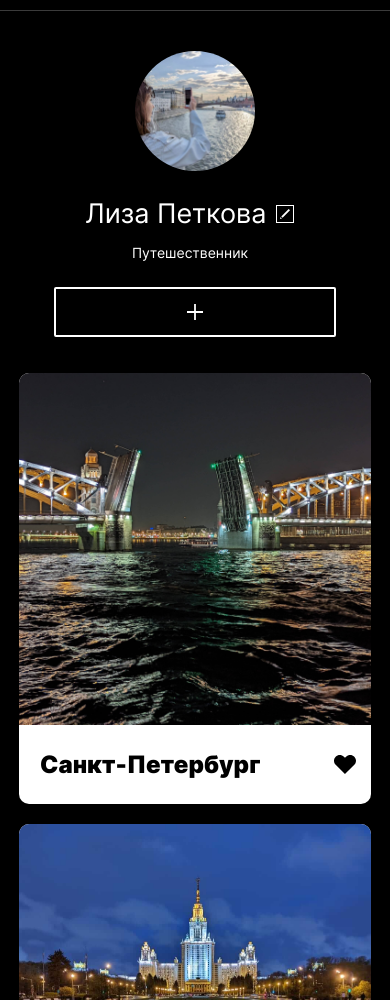
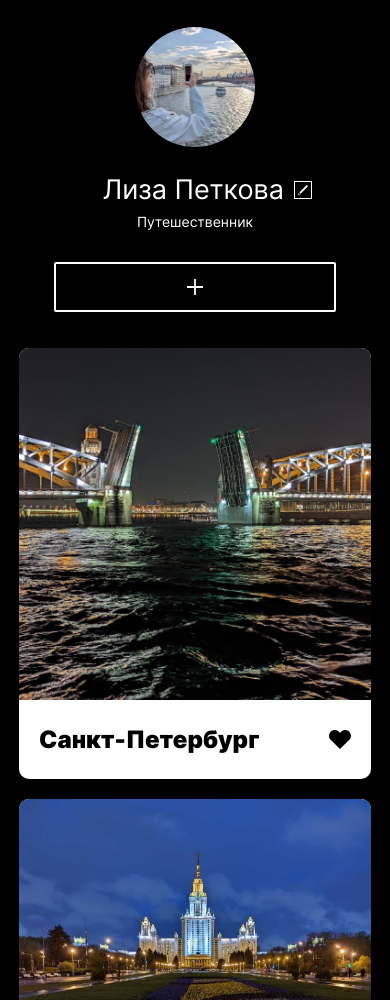
Before and after one commit to lizaelkina/mesto-project-bootcamp, a plain HTML site: page index.html in a window 390 px wide. Shown: the part 100-1100 px from the top of the page. Drawn offline with Linux system fonts and the light colour scheme.

Commit message:
style: изменить отступы, учитывая perfect pixel

```diff
--- a/blocks/content/__gallery/content__gallery.css
+++ b/blocks/content/__gallery/content__gallery.css
@@ -2,7 +2,7 @@
   margin-bottom: 66px;
 }
 
-@media (max-width: 320px) {
+@media (max-width: 540px) {
   .content__gallery {
     margin-bottom: 48px;
   }
--- a/blocks/footer/footer.css
+++ b/blocks/footer/footer.css
@@ -9,7 +9,7 @@
   -moz-osx-font-smoothing: grayscale;
 }
 
-@media (max-width: 320px) {
+@media (max-width: 540px) {
   .footer {
     font-size: 14px;
     line-height: 17px;
--- a/blocks/gallery/__caption/gallery__caption.css
+++ b/blocks/gallery/__caption/gallery__caption.css
@@ -1,8 +1,7 @@
 .gallery__caption {
   height: 79px;
   box-sizing: border-box;
-  padding-left: 21px;
-  padding-right: 15px;
+  padding: 0 20px 0;
   display: flex;
   justify-content: space-between;
   align-items: center;
--- a/blocks/gallery/__like/gallery__like.css
+++ b/blocks/gallery/__like/gallery__like.css
@@ -7,6 +7,6 @@
   background-color: transparent;
   background-image: url(../../../images/like.svg);
   background-position: center;
-  background-size: cover;
+  background-size: 22px 19px;
   background-repeat: no-repeat;
 }
--- a/blocks/logo/logo.css
+++ b/blocks/logo/logo.css
@@ -5,7 +5,7 @@
   display: block;
 }
 
-@media (max-width: 320px) {
+@media (max-width: 540px) {
   .logo {
     width: 103.74px;
     height: 24.4px;
--- a/blocks/page/__footer/page__footer.css
+++ b/blocks/page/__footer/page__footer.css
@@ -9,7 +9,7 @@
   }
 }
 
-@media (max-width: 320px) {
+@media (max-width: 540px) {
   .page__footer {
     margin-bottom: 36px;
   }
--- a/blocks/page/__header/page__header.css
+++ b/blocks/page/__header/page__header.css
@@ -2,7 +2,7 @@
   margin: 45px 0 40px;
 }
 
-@media (max-width: 320px) {
+@media (max-width: 540px) {
   .page__header {
     margin: 28px 0 42px;
   }
--- a/blocks/popup/__btn-close/popup__btn-close.css
+++ b/blocks/popup/__btn-close/popup__btn-close.css
@@ -14,8 +14,9 @@
   background-repeat: no-repeat;
 }
 
-@media (max-width: 540px) {
+@media (max-width: 720px) {
   .popup__btn-close {
+    top: -37px;
     right: 0;
     max-width: 20px;
     background-size: 20px 20px;
--- a/blocks/popup/__btn-save/popup__btn-save.css
+++ b/blocks/popup/__btn-save/popup__btn-save.css
@@ -31,7 +31,7 @@
 }
 
 
-@media (max-width: 320px) {
+@media (max-width: 540px) {
   .popup__btn-save {
     max-width: 238px;
     min-height: 46px;
--- a/blocks/popup/__form/popup__form.css
+++ b/blocks/popup/__form/popup__form.css
@@ -10,7 +10,7 @@
   gap: 30px;
 }
 
-@media (max-width: 320px) {
+@media (max-width: 540px) {
   .popup__form {
     padding-bottom: 45px;
   }
--- a/blocks/popup/__title/popup__title.css
+++ b/blocks/popup/__title/popup__title.css
@@ -18,7 +18,7 @@
   }
 }
 
-@media (max-width: 320px) {
+@media (max-width: 540px) {
   .popup__title {
     margin-bottom: 75px;
     font-size: 18px;
--- a/blocks/profile/__btn-add/profile__btn-add.css
+++ b/blocks/profile/__btn-add/profile__btn-add.css
@@ -15,6 +15,7 @@
 
 @media (max-width: 720px) {
   .profile__btn-add {
+    margin-top: 6px;
     max-width: 282px;
     background-size: 16px 16px;
   }
--- a/blocks/profile/__btn-edit/profile__btn-edit.css
+++ b/blocks/profile/__btn-edit/profile__btn-edit.css
@@ -16,6 +16,5 @@
 @media (max-width: 540px) {
   .profile__btn-edit {
     max-width: 18px;
-    justify-self: start;
   }
 }
--- a/blocks/profile/__info/profile__info.css
+++ b/blocks/profile/__info/profile__info.css
@@ -2,23 +2,26 @@
   flex-grow: 1;
   align-items: baseline;
   display: grid;
-  grid-template-columns: fit-content(294px) minmax(18px, 24px);
+  grid-template-columns: fit-content(294px) 24px;
   grid-template-areas:
-    "profile__title profile__btn-edit ."
-    "profile__subtitle profile__subtitle .";
+    "profile__title profile__btn-edit"
+    "profile__subtitle profile__subtitle";
   column-gap: 18px;
-  row-gap: 16px;
+  row-gap: 7px; /* 16px в дизайне указывается без учета нижних выносных букв */
 }
 
 @media (max-width: 720px) {
   .profile__info {
+    grid-template-columns: 15px fit-content(294px) minmax(18px, 24px);
+    grid-template-areas:
+      ". profile__title profile__btn-edit"
+      "profile__subtitle profile__subtitle profile__subtitle";
     column-gap: 10px;
-    row-gap: 14px;
   }
 }
 
 @media (max-width: 540px) {
   .profile__info {
-    grid-template-columns: fit-content(189px) 18px;
+    grid-template-columns: 15px fit-content(189px) 18px;
   }
 }
--- a/blocks/profile/__title/profile__title.css
+++ b/blocks/profile/__title/profile__title.css
@@ -17,7 +17,6 @@
 
 @media (max-width: 720px) {
   .profile__title {
-    text-align: center;
     font-size: clamp(27px, 8vw, 42px);
     line-height: clamp(33px, 8.5vw, 48px);
   }
```
